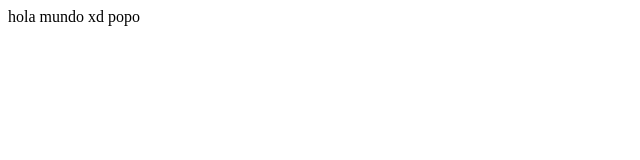
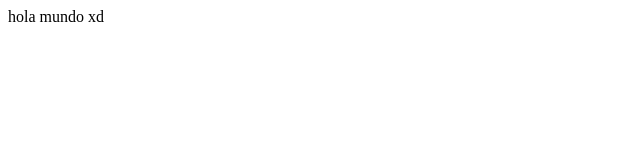
Before and after one commit to CamiloMarin/PaginaWeb-LaMoneda, a plain HTML site: page index.html in a window 1280 px wide. Shown: the full height of the page, 0-640 px from the left. Drawn offline with Linux system fonts and the light colour scheme.

Commit message:
Third Update

```diff
--- a/index.html
+++ b/index.html
@@ -4,6 +4,6 @@
 	<title>hola mundo</title>
 </head>
 <body>
-hola mundo xd popo
+hola mundo xd
 </body>
 </html>
```
